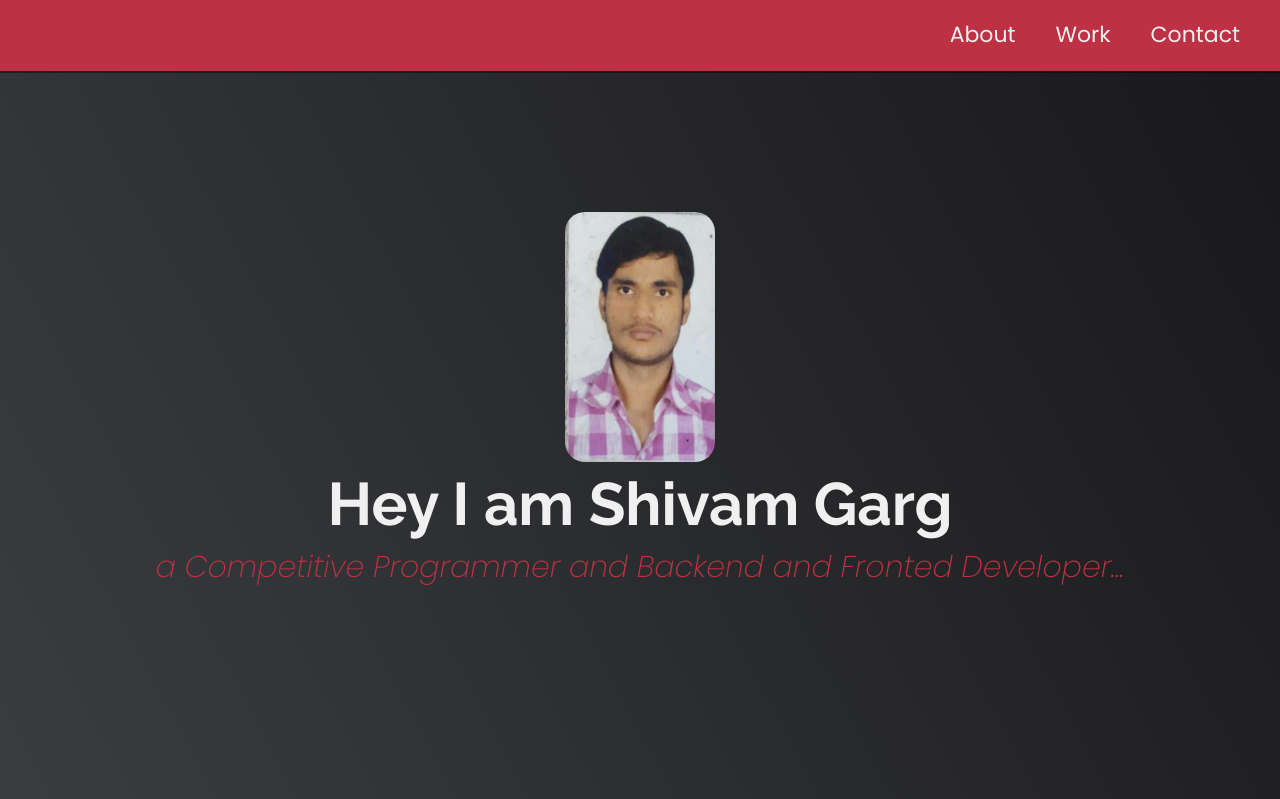
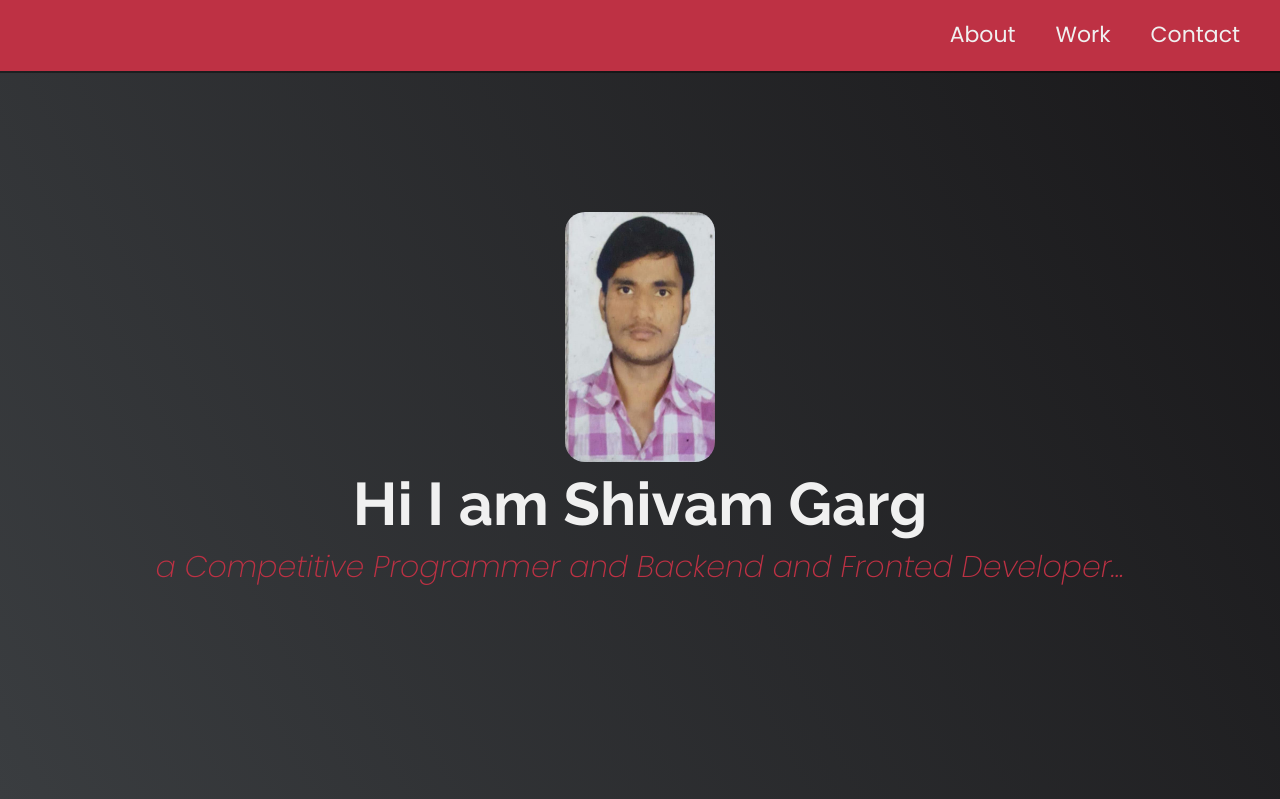
Before and after one commit to gargshivam1712/shivam, a Django app: page / in a window 1280 px wide. Shown: the top 799 px of the page. Run offline with Django 3.2, Linux system fonts and the light colour scheme; some libraries are stand-ins or nearby versions.

Commit message:
Update index.html

```diff
--- a/templates/index.html
+++ b/templates/index.html
@@ -327,7 +327,7 @@
 <section id="welcome-section" class="welcome-section">
     <center>
         <img id="UTKARSH" src="static/shivam.jpeg" height="250px" width="150px"></center>
-  <h1>Hey I am Shivam Garg</h1>
+  <h1>Hi I am Shivam Garg</h1>
   <p>a Competitive Programmer and Backend and Fronted Developer...</p>
 </section>
 
```
